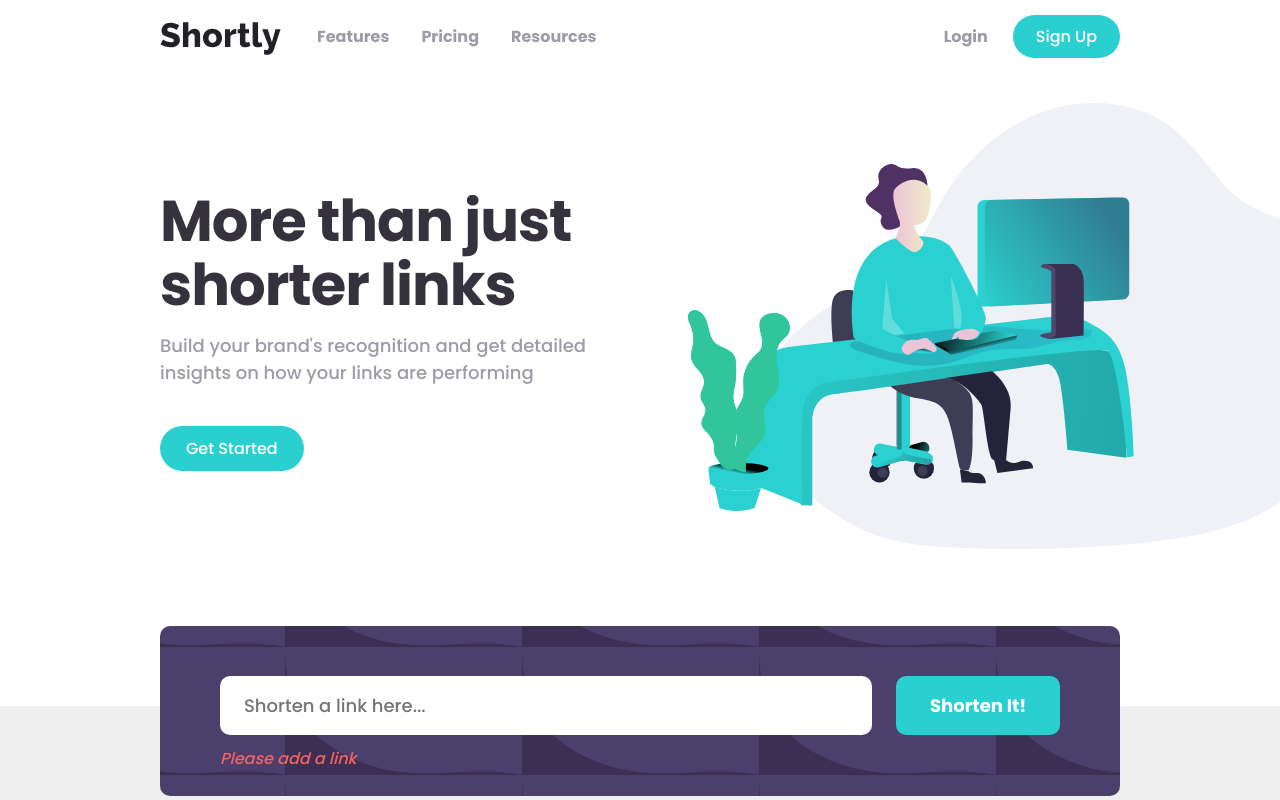
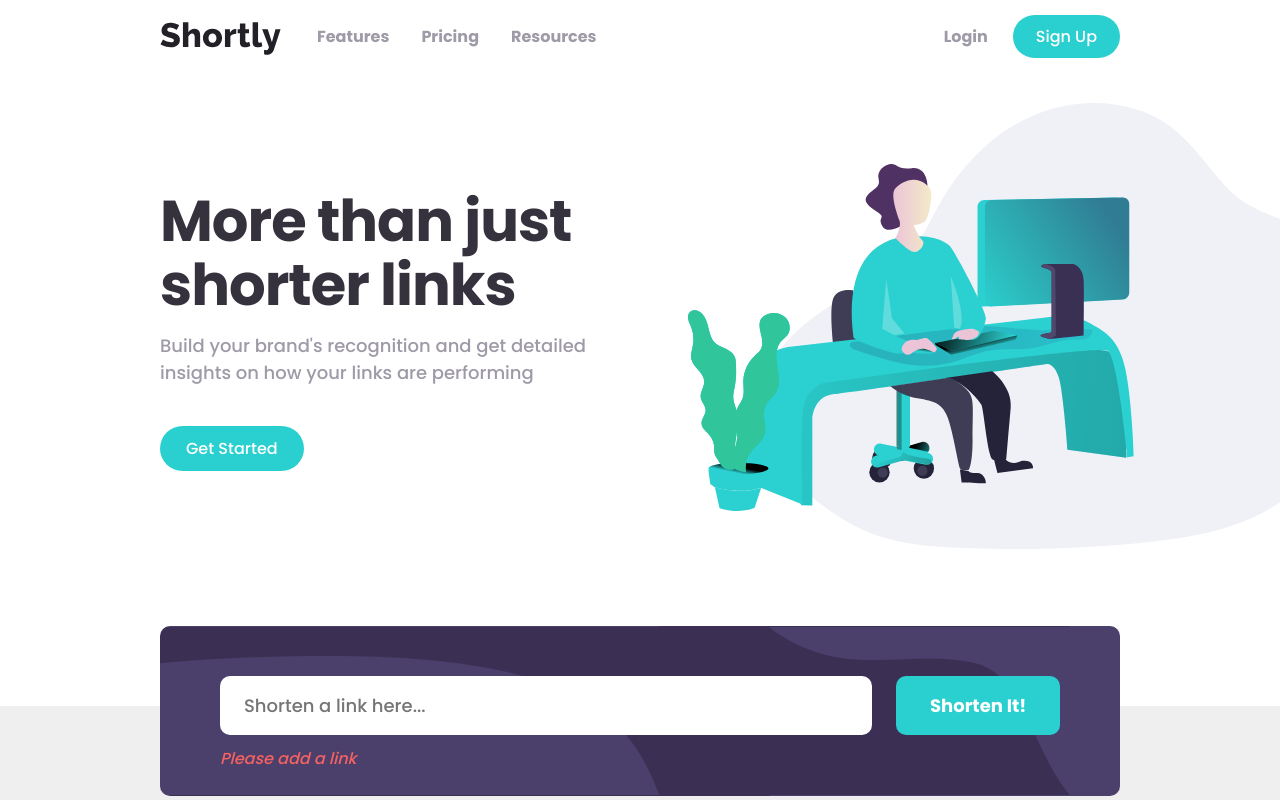
Before and after one commit to clicheduh/shortly, a React (Create React App) app: page / in a window 1280 px wide. Shown: the top 800 px of the page. Built offline with nearby package versions, Linux system fonts and the light colour scheme.

Commit message:
ShortenLink background fixed.

```diff
--- a/src/components/component-styles/ShortenLinkStyles.js
+++ b/src/components/component-styles/ShortenLinkStyles.js
@@ -25,16 +25,15 @@ export const Wrapper = styled.div`
 	padding: 30px 30px 15px;
 	border-radius: 10px;
 	border: transparent;
-	background: url(${process.env.PUBLIC_URL +
-		'/images/bg-shorten-desktop.svg'}),
+	background: url(${process.env.PUBLIC_URL + '/images/bg-shorten-mobile.svg'}),
 		${(props) => props.theme.darkViolet};
-	background-position: bottom left;
+	background-position: top right;
 	background-repeat: no-repeat;
 
 	@media (min-width: 768px) {
 		padding: 50px 60px 25px;
 		background: url(${process.env.PUBLIC_URL +
-			'/images/bg-shorten-mobile.svg'}),
+			'/images/bg-shorten-desktop.svg'}),
 			${(props) => props.theme.darkViolet};
 		background-position: center;
 	}
```
